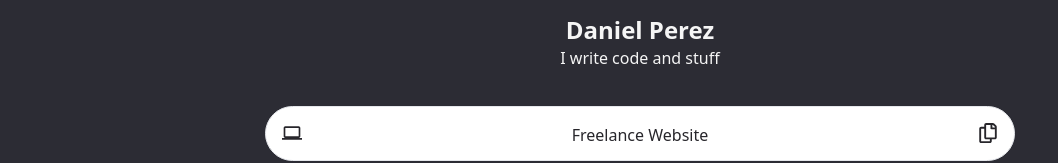
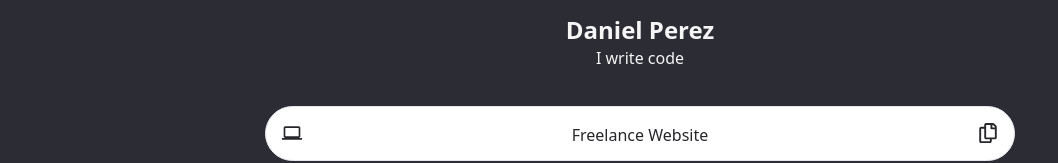
Before and after one commit to Daniel-PerezF/portfolioX, a React (Create React App) app in the folder portfoliox/: page /about in a window 1280 px wide. Both pictures are taken after a click on the element "/links". Shown: the part 178-341 px from the top of the page, without its empty margins (0-1058 px from the left). Built offline with nearby package versions, Linux system fonts and the light colour scheme.

Commit message:
removed broken url

```diff
--- a/portfoliox/src/components/LinksContent.tsx
+++ b/portfoliox/src/components/LinksContent.tsx
@@ -40,7 +40,7 @@ export function LinksContent({ onClose }: { onClose: () => void }) {
       <div className="pt-8 pb-0 sm:pb-3 flex flex-col justify-center items-center ">
         <LinkPfp />
         <h3 className={`text-2xl font-bold`}>Daniel Perez</h3>
-        <p className={``}>I write code and stuff</p>
+        <p className={``}>I write code</p>
       </div>
       <div className="relative">
         <IoClose
--- a/portfoliox/src/components/ProfileAbout.tsx
+++ b/portfoliox/src/components/ProfileAbout.tsx
@@ -4,8 +4,8 @@ import ConfettiExplosion from "react-confetti-explosion";
 import {
   BsFillSuitcaseLgFill,
   FaLink,
-  HiMiniCake,
-  IoCalendarOutline,
+  // HiMiniCake,
+  // IoCalendarOutline,
   IoLocation,
   MdOutlineMailOutline,
   RiVerifiedBadgeFill,
--- a/portfoliox/src/components/Projects.tsx
+++ b/portfoliox/src/components/Projects.tsx
@@ -155,6 +155,7 @@ export function Projects() {
                   <p className="font-bold mb-4 pl-3"> {project.title}</p>
                   <div className="flex justify-end gap-4">
                     <div className="tooltip">
+                      {project.link && (
                         <a
                           href={project.link}
                           target="_blank"
@@ -170,6 +171,7 @@ export function Projects() {
                             }`}
                           />
                         </a>
+                      )}
                     </div>
                     {project.code && (
                       <div className="tooltip">
--- a/portfoliox/src/data/data.ts
+++ b/portfoliox/src/data/data.ts
@@ -180,7 +180,7 @@ export const projects: Project[] = [
       "/spin-trade/spin-trade-4.png",
     ],
     title: "Spin Trade Marketplace, Full Stack",
-    link: "http://recordmarketplace-dev.us-west-1.elasticbeanstalk.com/",
+    // link: "http://recordmarketplace-dev.us-west-1.elasticbeanstalk.com/",
     code: "https://github.com/Daniel-PerezF/RecordMarketplace",
     description: [
       "Utilized React, TypeScript, Tailwind, Node.js, Express, PostgreSQL and AWS to build a full stack web application.",
@@ -274,10 +274,6 @@ export const tabs: Tab[] = [
   { id: "Experience", label: "Experience", component: Experience },
   { id: "Projects", label: "Projects", component: Projects },
   { id: "Tech", label: "Tech", component: Tech },
-  // { id: "About2", label: "About2", component: About },
-  // { id: "Experience2", label: "Experience2", component: Experience },
-  // { id: "Projects2", label: "Projects2", component: Projects },
-  // { id: "Tech2", label: "Tech2", component: Tech },
 ];
 
 export const linkData: LinksProps[] = [
--- a/portfoliox/src/data/types.ts
+++ b/portfoliox/src/data/types.ts
@@ -54,7 +54,7 @@ export type Project = {
   pfp: string;
   images: string[];
   title: string;
-  link: string;
+  link?: string;
   code?: string;
   description: string[];
   retweets: number;
```
Lines whose indentation alone changed are shown as unchanged.
